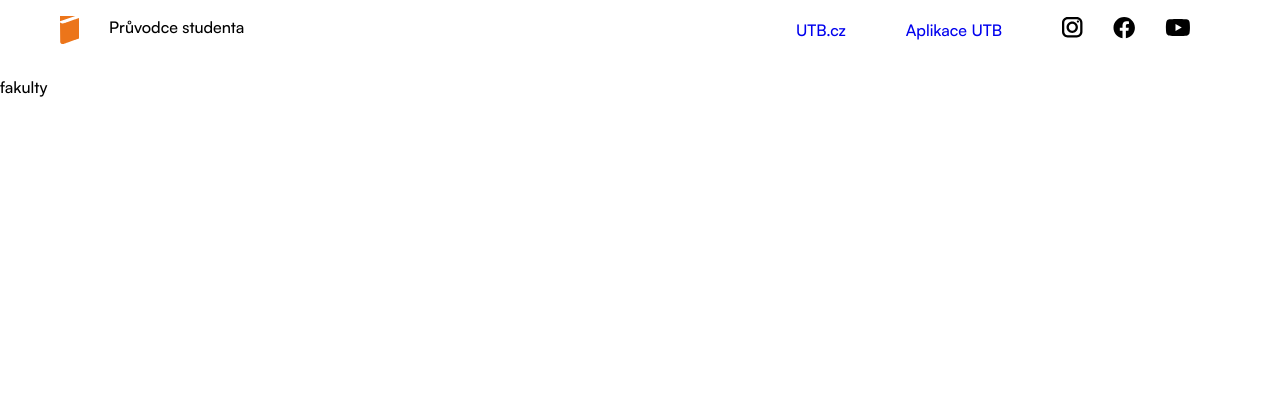
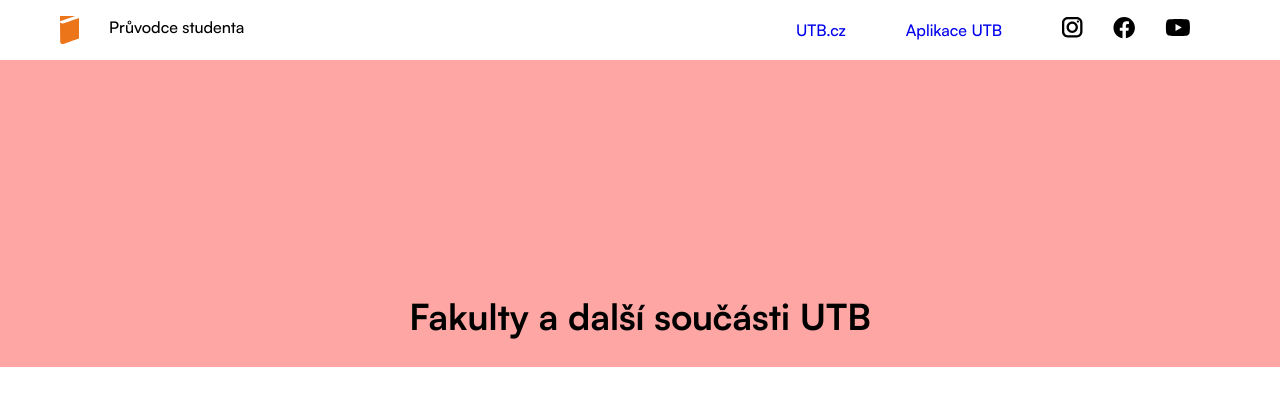
Before and after one commit to SU-UTB/web-pruvodcestudenta-fe, a React (Vite) app: page /sections/fakulty in a window 1280 px wide. Shown: the top 406 px of the page. Built offline with nearby package versions, Linux system fonts and the light colour scheme.

Commit message:
section splash, context

```diff
--- a/src/App.tsx
+++ b/src/App.tsx
@@ -1,10 +1,34 @@
 import {BrowserRouter} from "react-router-dom";
 import {Routes} from "./Routes";
+import {SectionsContext} from "./contexts/SectionsContext";
+import {ITile} from "./components/tiles/Tile";
+import {useState} from "react";
+
+
+const PresetSections: ITile[] = [
+    {
+        link: "zivot-ve-zline",
+        title: "Život ve Zlíně",
+        bgColor: "#FDA6A4"
+    }, {
+        link: "fakulty",
+        title: "Fakulty a další součásti UTB",
+        bgColor: "#FDA6A4"
+    }, {
+        link: "studentske-organizace",
+        title: "Studentské organizace",
+        bgColor: "#FDA6A4"
+    }
+];
 
 function App() {
-    return <BrowserRouter>
-        <Routes/>
-    </BrowserRouter>;
+    const [presets, setPresets] = useState(PresetSections);
+
+    return (<SectionsContext.Provider value={PresetSections}>
+        <BrowserRouter>
+            <Routes/>
+        </BrowserRouter>
+    </SectionsContext.Provider>);
 }
 
 export default App;
--- a/src/components/main/presets/PresetsSection.tsx
+++ b/src/components/main/presets/PresetsSection.tsx
@@ -1,30 +1,20 @@
 import {PresetsSectionWrapper} from "./PresetsSectionWrapper";
 import {PresetsWrapper} from "./PresetsWrapper";
 import {PresetsMore} from "./more/PresetsMore";
-import {ITile, Tile} from "../../tiles/Tile";
+import {Tile} from "../../tiles/Tile";
 import {PresetsHeader} from "./header/PresetsHeader";
-
-const PresetSections: ITile[] = [
-    {
-        link: "zivot-ve-zline",
-        p: "Život ve Zlíně"
-    }, {
-        link: "fakulty",
-        p: "Fakulty a další součásti UTB"
-    }, {
-        link: "studentske-organizace",
-        p: "Studentské organizace"
-    }
-];
+import {useContext} from "react";
+import {SectionsContext} from "../../../contexts/SectionsContext";
 
 
 export const PresetsSection = () => {
-
+    const sections = useContext(SectionsContext);
     return (
         <PresetsSectionWrapper>
             <PresetsHeader/>
             <PresetsWrapper>
-                {PresetSections.map(({p, link}, i) => <Tile key={i.toString()} link={link} p={p}/>)}
+                {sections.map(({title, link, bgColor}, i) => <Tile key={i.toString()} link={link} title={title}
+                                                                   bgColor={bgColor}/>)}
             </PresetsWrapper>
             <PresetsMore/>
         </PresetsSectionWrapper>
--- /dev/null
+++ b/src/components/section/splash/Splash.tsx
@@ -0,0 +1,15 @@
+import {SplashWrapper} from "./SplashWrapper";
+import {SplashTitle} from "./SplashTitle";
+
+
+interface ISplash {
+    sectionBgColor: string,
+    title: string
+}
+
+export const Splash = (props: ISplash) => {
+    return <SplashWrapper backgroundColor={props.sectionBgColor}>
+        <SplashTitle>{props.title}</SplashTitle>
+    </SplashWrapper>
+
+}
--- /dev/null
+++ b/src/components/section/splash/SplashTitle.tsx
@@ -0,0 +1,9 @@
+import styled from "styled-components";
+
+export const SplashTitle = styled.p`
+  font-style: normal;
+  font-weight: 700;
+  font-size: 36px;
+  line-height: 108%;
+  margin: 0 0 30px;
+`
--- /dev/null
+++ b/src/components/section/splash/SplashWrapper.tsx
@@ -0,0 +1,9 @@
+import styled from "styled-components";
+
+export const SplashWrapper = styled.section<{ backgroundColor: string }>`
+  height: 307px;
+  background-color: ${props => props.backgroundColor};
+  display: flex;
+  justify-content: center;
+  align-items: end;
+`;
--- a/src/components/tiles/Tile.tsx
+++ b/src/components/tiles/Tile.tsx
@@ -5,8 +5,9 @@
 
 
 export interface ITile {
-    p: string
-    link: string
+    title: string
+    link: string,
+    bgColor: string
 }
 
 export const Tile = (preset: ITile) => {
@@ -14,7 +15,7 @@
     return (
         <Link to={`sections/${preset.link}`}>
             <TileWrapper>
-                <TileP> {preset.p}</TileP>
+                <TileP> {preset.title}</TileP>
             </TileWrapper>
 
         </Link>)
--- /dev/null
+++ b/src/contexts/SectionsContext.tsx
@@ -0,0 +1,10 @@
+/*
+TODO will be handled differently
+Used only because of missing api
+*/
+
+import {createContext} from 'react';
+import {ITile} from "../components/tiles/Tile";
+
+const defaultVal: ITile[] = [];
+export const SectionsContext = createContext(defaultVal);
--- a/src/pages/Section.tsx
+++ b/src/pages/Section.tsx
@@ -1,13 +1,18 @@
 import {Page} from "../components/Page";
 import Header from "../components/Header";
 import {useParams} from "react-router-dom";
+import {Splash} from "../components/section/splash/Splash";
+import {useContext} from "react";
+import {SectionsContext} from "../contexts/SectionsContext";
 
 export const Section = () => {
     const {id} = useParams();
+    const sections = useContext(SectionsContext);
+    const section = sections.find(s => s.link === id);
 
 
     return (<Page>
         <Header/>
-        <p>{id}</p>
+        <Splash sectionBgColor={section!.bgColor} title={section!.title}/>
     </Page>)
 }
```
